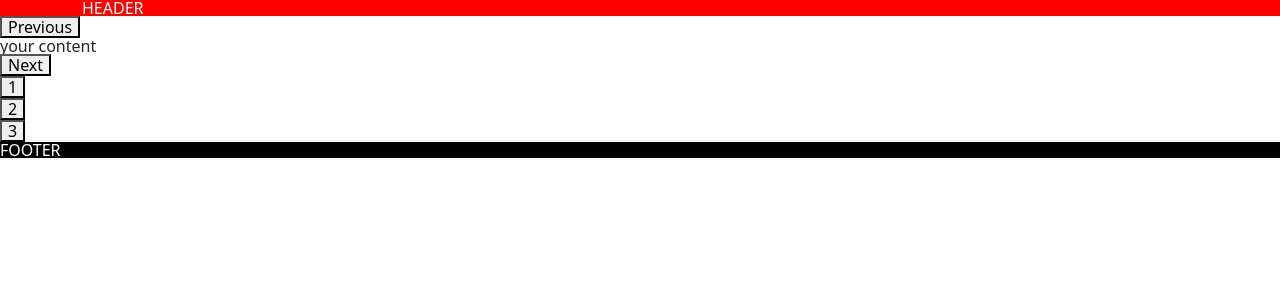
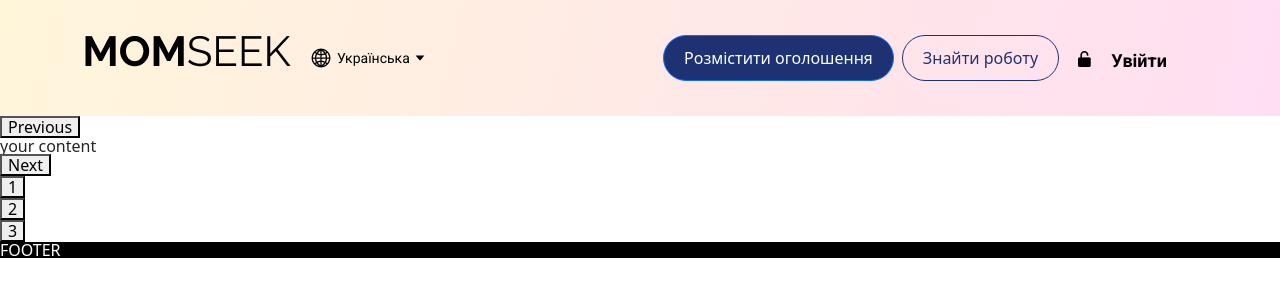
Before and after one commit to mirlendin/momseek, a website: page src/index.html in a window 1280 px wide. Drawn offline with nearby package versions, Linux system fonts and the light colour scheme; files that its build step writes are made by us from their sources.

Commit message:
header ready

```diff
--- a/src/components/_header.html
+++ b/src/components/_header.html
@@ -1,8 +1,27 @@
 <header class="header">
     <div class="container">
         <div class="row">
-            <div class="col-12">
-                HEADER
+            <div class="col-12 d-flex">
+                <div class="col-6 d-flex">
+                    <div class="logo">
+                        <img class="logo__img" src="../img/logo.png" alt="">
+                    </div>
+                    <div class="header__lang">
+                        <img src="../img/globus.png" alt="">
+                        <a href="#">Українська</a>
+                        <img src="../img/arrow.png" alt="">
+                    </div>
+                </div>
+                <div class="col-6">
+                    <div class="header__btn">
+                        <button class="btn btn-primary">Розмістити оголошення</button>
+                        <button class="btn btn-outline-primary">Знайти роботу</button>
+                        <div class="login">
+                            <a href="#"><img src="../img/lock.png" alt=""></a>
+                            <a href="">Увійти</a>
+                        </div>
+                    </div>
+                </div>
             </div>
         </div>
     </div>
--- a/src/index.html
+++ b/src/index.html
@@ -12,7 +12,7 @@
 <body>
     @@include("components/_header.html")
 
-    @@include("pages/page-template.html")
+    @@include("pages/home.html")
 
     @@include("components/_footer.html")
     @@include("icons/_icons.html")
--- a/src/sass/components/_header.scss
+++ b/src/sass/components/_header.scss
@@ -1,4 +1,58 @@
 .header{
-    background-color: red;
+    background: linear-gradient(102.5deg, #FFF6DA 0%, #FFDEF2 100%);
     color: #fff;
+    padding: 35px;
 }
+.container {
+    .logo {
+        margin-right: 20px;
+    }
+    .header__lang {
+        display: flex;
+        align-items: center;
+        justify-content: center;
+        cursor: pointer;
+        img {
+            margin-right: 6px;
+        }
+        a {
+            gap: 6px;
+            text-decoration: none;
+            margin-right: 4px;
+            font-family: 'Roboto';
+            font-weight: 400;
+            font-size: 14px;
+            line-height: 24px;
+            color: black;
+        }
+    }
+    .header__btn {
+        display: flex;
+        align-items: center;
+        justify-content: center;
+        button {
+            border-radius: 24px;
+            margin-right: 8px;
+            padding: 10px 20px;
+        }
+        .btn-primary {
+            background-color: #1E3173;
+        }
+        .btn-outline-primary {
+            color: #1E3173;
+            border-color: #1E3173;
+        }
+        .login {
+            margin-left: 8px;
+            a {
+                margin-right: 8px;
+                text-decoration: none;
+                color: black;
+                font-family: 'Roboto';
+                font-weight: 600;
+                font-size: 18px;
+                line-height: 24px;
+            }
+        }
+    }
+}
--- a/src/sass/style.scss
+++ b/src/sass/style.scss
@@ -9,3 +9,4 @@
 
 @import "components/header";
 @import "components/footer";
+@import "pages/home.scss"
```
Also changed, not shown: src/components/_hero.html (added, +1 -0 lines), src/img/arrow.png (added), src/img/globus.png (added), src/img/lock.png (added), src/img/logo.png (added), src/pages/home.html (renamed from src/pages/page-template.html), src/sass/pages/home.scss (added), 1 other file.
